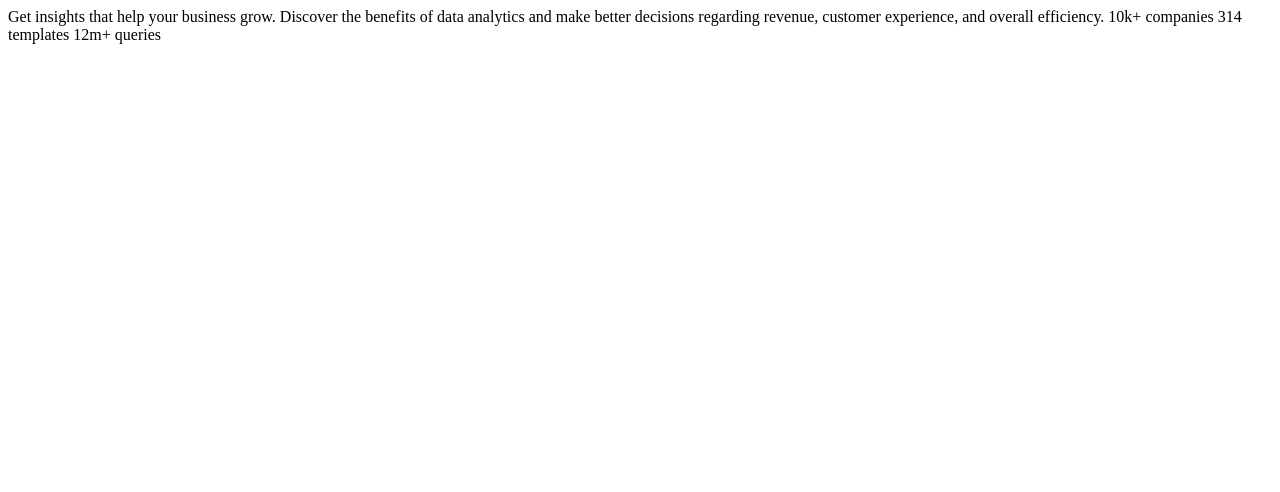
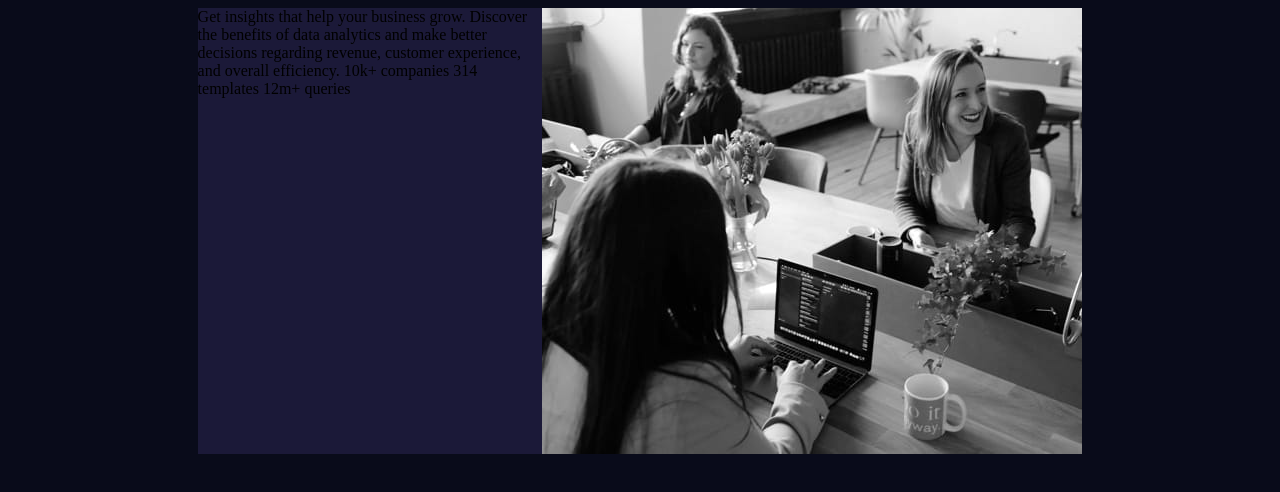
Before and after one commit to ShyamSutar/Stats-Preview-card-component, a plain HTML site: page index.html in a window 1280 px wide. Drawn offline with Linux system fonts and the light colour scheme.

Commit message:
Basic model is ready

```diff
--- a/index.html
+++ b/index.html
@@ -5,18 +5,20 @@
   <meta name="viewport" content="width=device-width, initial-scale=1.0"> <!-- displays site properly based on user's device -->
 
   <link rel="icon" type="image/png" sizes="32x32" href="./images/favicon-32x32.png">
+  <link rel="stylesheet" href="style.css">
 
   <title>Frontend Mentor | Stats preview card component</title>
 
-  <!-- Feel free to remove these styles or customise in your own stylesheet 👍 -->
-  <style>
-    .attribution { font-size: 11px; text-align: center; }
-    .attribution a { color: hsl(228, 45%, 44%); }
-  </style>
 </head>
 <body>
 
-  Get insights that help your business grow.
+  <section>
+
+
+    <div class="container">
+
+      <div class="left">
+        Get insights that help your business grow.
 
   Discover the benefits of data analytics and make better decisions regarding revenue, customer
   experience, and overall efficiency.
@@ -24,6 +26,19 @@
   10k+ companies
   314 templates
   12m+ queries
+      </div>
+        <img src="./images/image-header-desktop.jpg" alt="">
+      <div class="right">
+
+      </div>
+
+
+
+    </div>
+
+
+  </section>
+
 
 
 </body>
--- /dev/null
+++ b/style.css
@@ -0,0 +1,15 @@
+body{
+    background-color: hsl(233, 47%, 7%);
+}
+
+.container{
+    display:flex;
+    margin: auto;
+
+
+    background-color: hsl(244, 38%, 16%);
+    width: 70%;
+
+
+
+}
```
